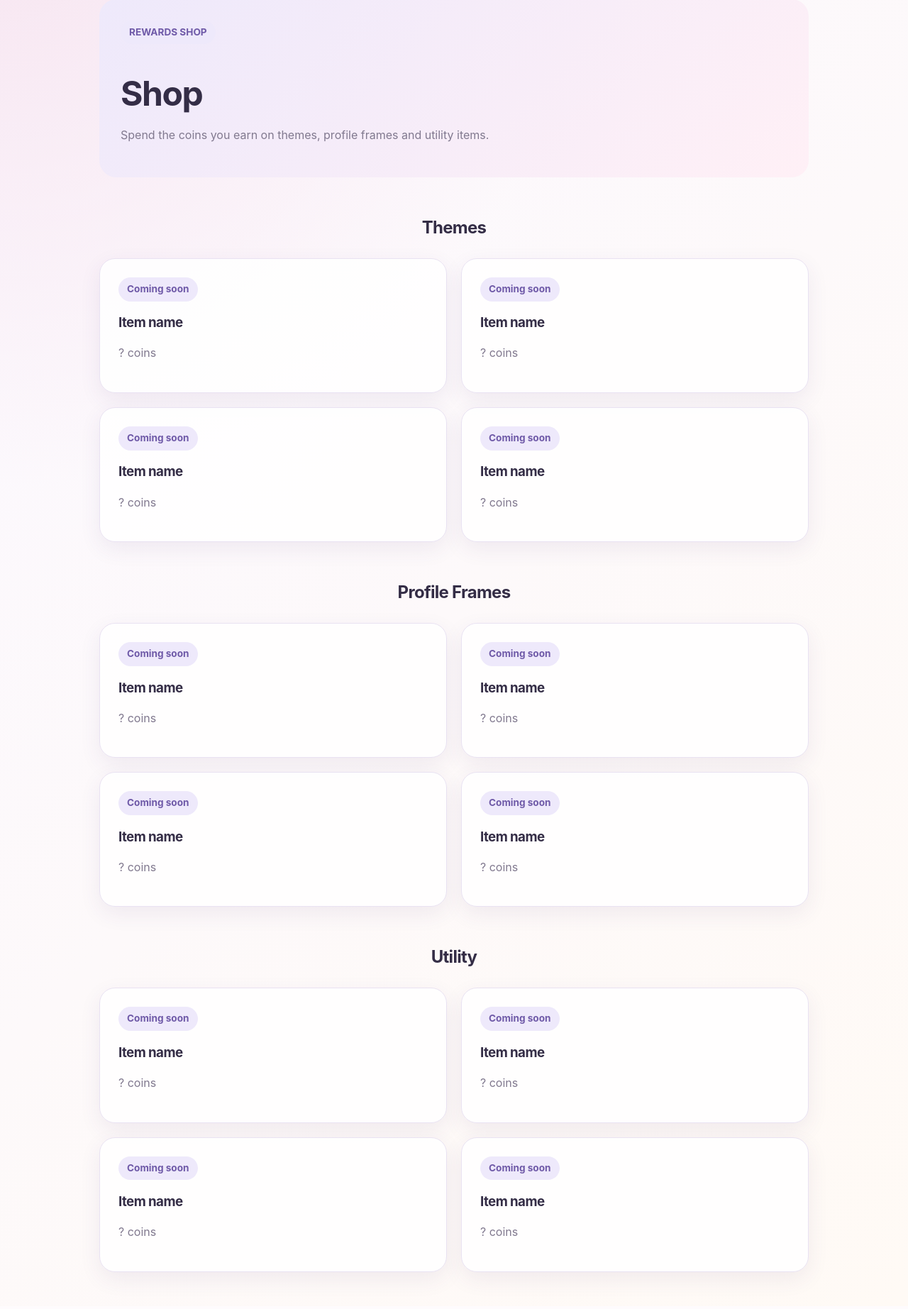
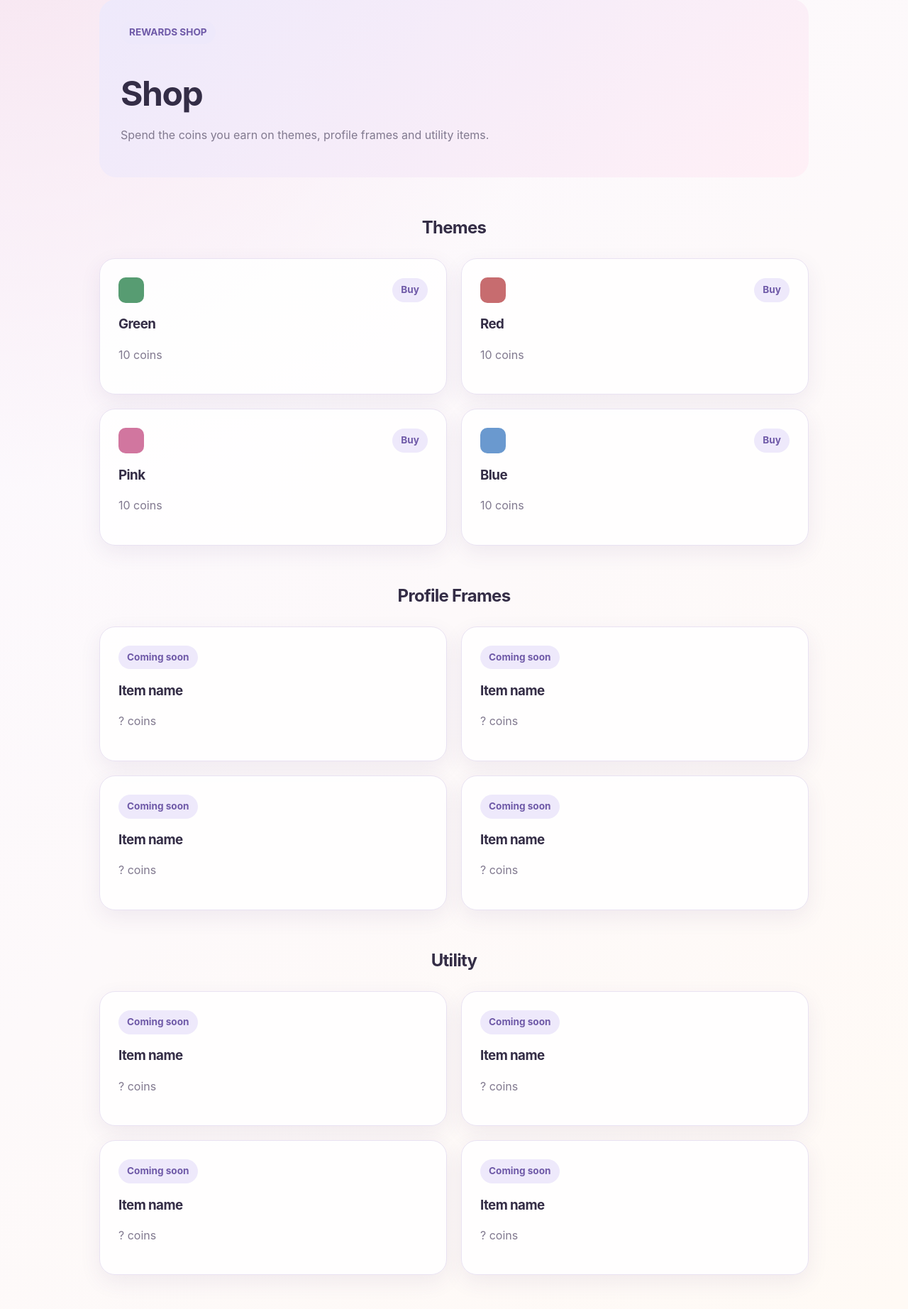
Before and after one commit to fardosaNoor/QuestLog, a Spring Boot app: page /shop in a window 1280 px wide. Shown: the part 138-1983 px from the top of the page at 71% size. Before the commit the page ends 1945 px from the top, so only its background shows below. Run offline with Spring Boot 4, Linux system fonts and the light colour scheme; the visitor is signed in with stand-in values (Sample User, id 1); data that the repository does not hold is empty; some of the project's set-up classes (security, data sources, template engines, error pages and the like) are left out, and stand-ins take their place.

Commit message:
added buyable color themes to shop

```diff
--- a/src/main/java/ca/sfu/QuestLog/AppUser.java
+++ b/src/main/java/ca/sfu/QuestLog/AppUser.java
@@ -55,4 +55,8 @@ public class AppUser {
         return coins;
     }
 
+    public void setCoins(int coins) {
+        this.coins = coins;
+    }
+
 }
--- a/src/main/java/ca/sfu/QuestLog/ShopController.java
+++ b/src/main/java/ca/sfu/QuestLog/ShopController.java
@@ -1,17 +1,27 @@
 package ca.sfu.QuestLog;
 
+import java.util.ArrayList;
+import java.util.List;
+import org.springframework.http.HttpStatus;
 import org.springframework.security.core.Authentication;
 import org.springframework.stereotype.Controller;
 import org.springframework.ui.Model;
 import org.springframework.web.bind.annotation.GetMapping;
+import org.springframework.web.bind.annotation.PostMapping;
+import org.springframework.web.bind.annotation.RequestParam;
+import org.springframework.web.server.ResponseStatusException;
 
 @Controller
 public class ShopController {
 
     private final AppUserRepository userRepository;
+    private final OwnedItemRepository ownedItemRepository;
 
-    public ShopController(AppUserRepository userRepository) {
+    public ShopController(
+            AppUserRepository userRepository,
+            OwnedItemRepository ownedItemRepository) {
         this.userRepository = userRepository;
+        this.ownedItemRepository = ownedItemRepository;
     }
 
     @GetMapping("/shop")
@@ -22,8 +32,46 @@ public class ShopController {
         AppUser user = userRepository.findByEmail(authentication.getName())
                 .orElseThrow();
 
+        List<String> ownedItems = new ArrayList<>();
+        for (OwnedItem ownedItem : ownedItemRepository.findByStudentEmail(user.getEmail())) {
+            ownedItems.add(ownedItem.getItemName());
+        }
+
         model.addAttribute("coins", user.getCoins());
+        model.addAttribute("ownedItems", ownedItems);
 
         return "shop";
     }
+
+    @PostMapping("/shop/buy")
+    public String buyItem(
+            Authentication authentication,
+            @RequestParam("itemName") String itemName) {
+
+        if (!itemName.equals("theme-green") && !itemName.equals("theme-red")
+                && !itemName.equals("theme-pink") && !itemName.equals("theme-blue")) {
+            throw new ResponseStatusException(
+                    HttpStatus.BAD_REQUEST,
+                    "Invalid item");
+        }
+
+        int price = 10;
+
+        AppUser user = userRepository.findByEmail(authentication.getName()).orElseThrow();
+
+        if (ownedItemRepository.existsByItemNameAndStudentEmail(itemName, user.getEmail())) {
+            return "redirect:/shop?owned";
+        }
+
+        if (user.getCoins() < price) {
+            return "redirect:/shop?notEnoughCoins";
+        }
+
+        user.setCoins(user.getCoins() - price);
+        userRepository.save(user);
+
+        ownedItemRepository.save(new OwnedItem(itemName, user.getEmail()));
+
+        return "redirect:/shop?bought";
+    }
 }
--- a/src/main/resources/static/css/style.css
+++ b/src/main/resources/static/css/style.css
@@ -300,3 +300,34 @@ button:focus-visible, a:focus-visible {
     text-align: center;
     margin-top: 56px;
 }
+
+.shop-card-top {
+    display: flex;
+    align-items: center;
+    justify-content: space-between;
+}
+
+.color-icon {
+    display: inline-block;
+    width: 36px;
+    height: 36px;
+    border-radius: 10px;
+    background: var(--lavender);
+}
+
+.buy-button {
+    padding: 6px 12px;
+    border-radius: 999px;
+    background: var(--lavender-light);
+    color: var(--lavender-dark);
+    font-size: 0.85rem;
+}
+
+.buy-button:hover {
+    background: var(--lavender);
+    color: var(--white);
+}
+
+.owned {
+    opacity: 0.4;
+}
--- /dev/null
+++ b/src/main/resources/static/css/themes.css
@@ -0,0 +1,23 @@
+.theme-green {
+    --lavender: #579c72;
+    --lavender-dark: #3b6e4e;
+    --lavender-light: #daf1e3;
+}
+
+.theme-red {
+    --lavender: #c76c6f;
+    --lavender-dark: #a94a4d;
+    --lavender-light: #f8dddd;
+}
+
+.theme-pink {
+    --lavender: #d1769f;
+    --lavender-dark: #ac4f7a;
+    --lavender-light: #fce1ed;
+}
+
+.theme-blue {
+    --lavender: #6a99cf;
+    --lavender-dark: #366096;
+    --lavender-light: #d9e9fa;
+}
--- a/src/main/resources/templates/shop.html
+++ b/src/main/resources/templates/shop.html
@@ -5,6 +5,7 @@
     <meta name="viewport" content="width=device-width, initial-scale=1.0">
     <title>Shop | QuestLog</title>
     <link rel="stylesheet" th:href="@{/css/style.css}">
+    <link rel="stylesheet" th:href="@{/css/themes.css}">
 </head>
 <body>
     <nav class="navbar">
@@ -18,37 +19,77 @@
         </div>
     </nav>
 
-        <main>
+    <main>
         <section class="welcome">
             <span class="badge">REWARDS SHOP</span>
             <h1>Shop</h1>
             <p>Spend the coins you earn on themes, profile frames and utility items.</p>
         </section>
 
+        <p th:if="${param.bought}" class="success">Purchase successful!</p>
+        <p th:if="${param.notEnoughCoins}" class="error">Not enough coins.</p>
+        <p th:if="${param.owned}" class="error">You already own this item.</p>
+
         <h2 class="shop-heading">Themes</h2>
         <div class="dashboard-grid">
-            <section class="card">
-                <span class="badge">Coming soon</span>
-                <h3>Item name</h3>
-                <p>? coins</p>
+            <section class="card"
+                     th:classappend="${#lists.contains(ownedItems, 'theme-green')} ? 'owned'">
+                <div class="shop-card-top">
+                    <span class="color-icon theme-green"></span>
+                    <span th:if="${#lists.contains(ownedItems, 'theme-green')}" class="badge">Owned</span>
+                    <form th:unless="${#lists.contains(ownedItems, 'theme-green')}"
+                          th:action="@{/shop/buy}" method="post">
+                        <input type="hidden" name="itemName" value="theme-green">
+                        <button type="submit" class="buy-button">Buy</button>
+                    </form>
+                </div>
+                <h3>Green</h3>
+                <p>10 coins</p>
             </section>
 
-            <section class="card">
-                <span class="badge">Coming soon</span>
-                <h3>Item name</h3>
-                <p>? coins</p>
+            <section class="card"
+                     th:classappend="${#lists.contains(ownedItems, 'theme-red')} ? 'owned'">
+                <div class="shop-card-top">
+                    <span class="color-icon theme-red"></span>
+                    <span th:if="${#lists.contains(ownedItems, 'theme-red')}" class="badge">Owned</span>
+                    <form th:unless="${#lists.contains(ownedItems, 'theme-red')}"
+                          th:action="@{/shop/buy}" method="post">
+                        <input type="hidden" name="itemName" value="theme-red">
+                        <button type="submit" class="buy-button">Buy</button>
+                    </form>
+                </div>
+                <h3>Red</h3>
+                <p>10 coins</p>
             </section>
 
-            <section class="card">
-                <span class="badge">Coming soon</span>
-                <h3>Item name</h3>
-                <p>? coins</p>
+            <section class="card"
+                     th:classappend="${#lists.contains(ownedItems, 'theme-pink')} ? 'owned'">
+                <div class="shop-card-top">
+                    <span class="color-icon theme-pink"></span>
+                    <span th:if="${#lists.contains(ownedItems, 'theme-pink')}" class="badge">Owned</span>
+                    <form th:unless="${#lists.contains(ownedItems, 'theme-pink')}"
+                          th:action="@{/shop/buy}" method="post">
+                        <input type="hidden" name="itemName" value="theme-pink">
+                        <button type="submit" class="buy-button">Buy</button>
+                    </form>
+                </div>
+                <h3>Pink</h3>
+                <p>10 coins</p>
             </section>
 
-            <section class="card">
-                <span class="badge">Coming soon</span>
-                <h3>Item name</h3>
-                <p>? coins</p>
+            <section class="card"
+                     th:classappend="${#lists.contains(ownedItems, 'theme-blue')} ? 'owned'">
+                <div class="shop-card-top">
+                    <span class="color-icon theme-blue"></span>
+                    <span th:if="${#lists.contains(ownedItems, 'theme-blue')}" class="badge">Owned</span>
+                    <form th:unless="${#lists.contains(ownedItems, 'theme-blue')}"
+                          th:action="@{/shop/buy}" method="post">
+                        <input type="hidden" name="itemName" value="theme-blue">
+                        <button type="submit" class="buy-button">Buy</button>
+                    </form>
+                </div>
+                <h3>Blue</h3>
+                <p>10 coins</p>
             </section>
         </div>
 
```
Also changed, not shown: src/main/java/ca/sfu/QuestLog/OwnedItem.java (added, +36 -0 lines), src/main/java/ca/sfu/QuestLog/OwnedItemRepository.java (added, +11 -0 lines).
